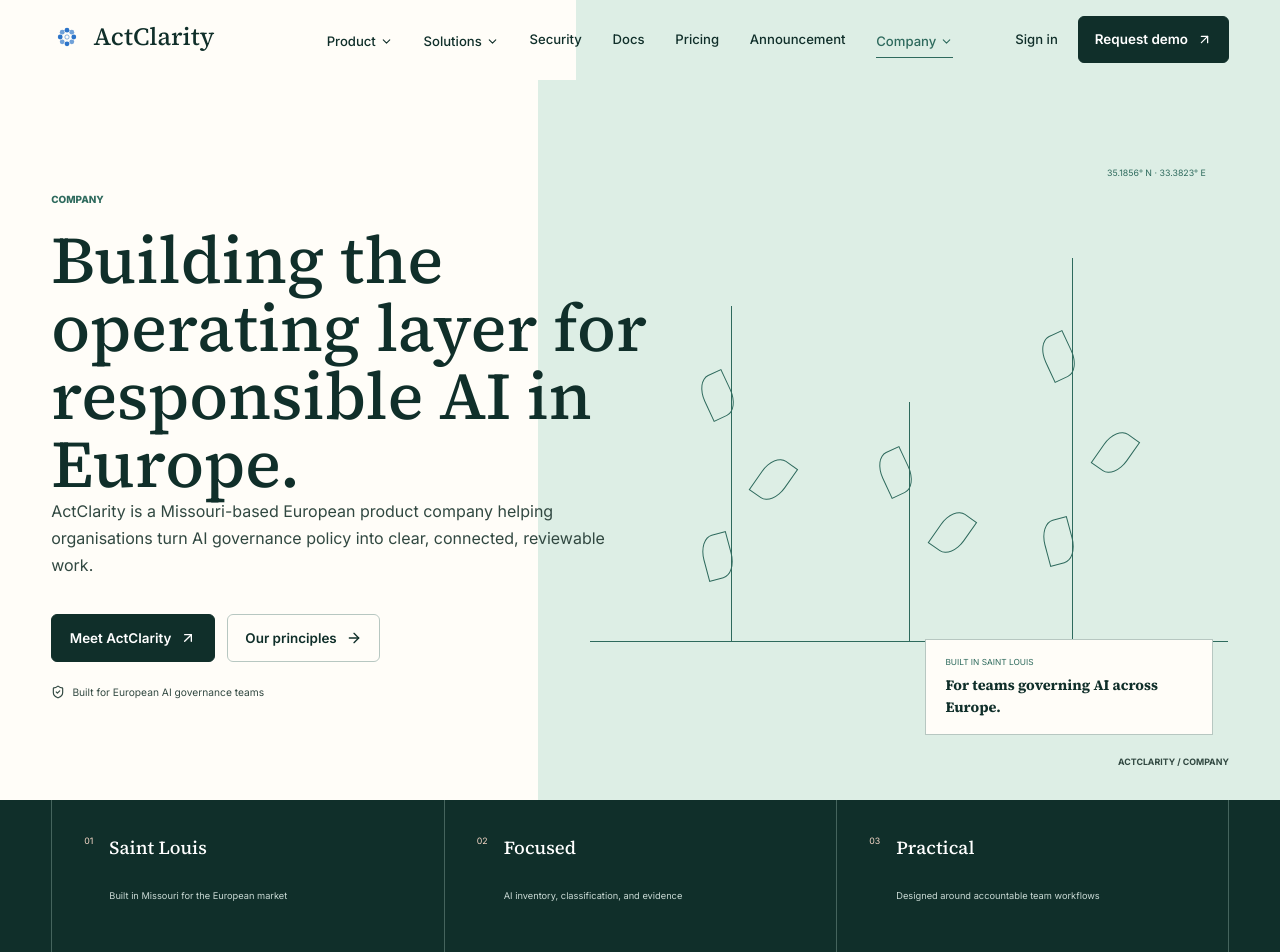
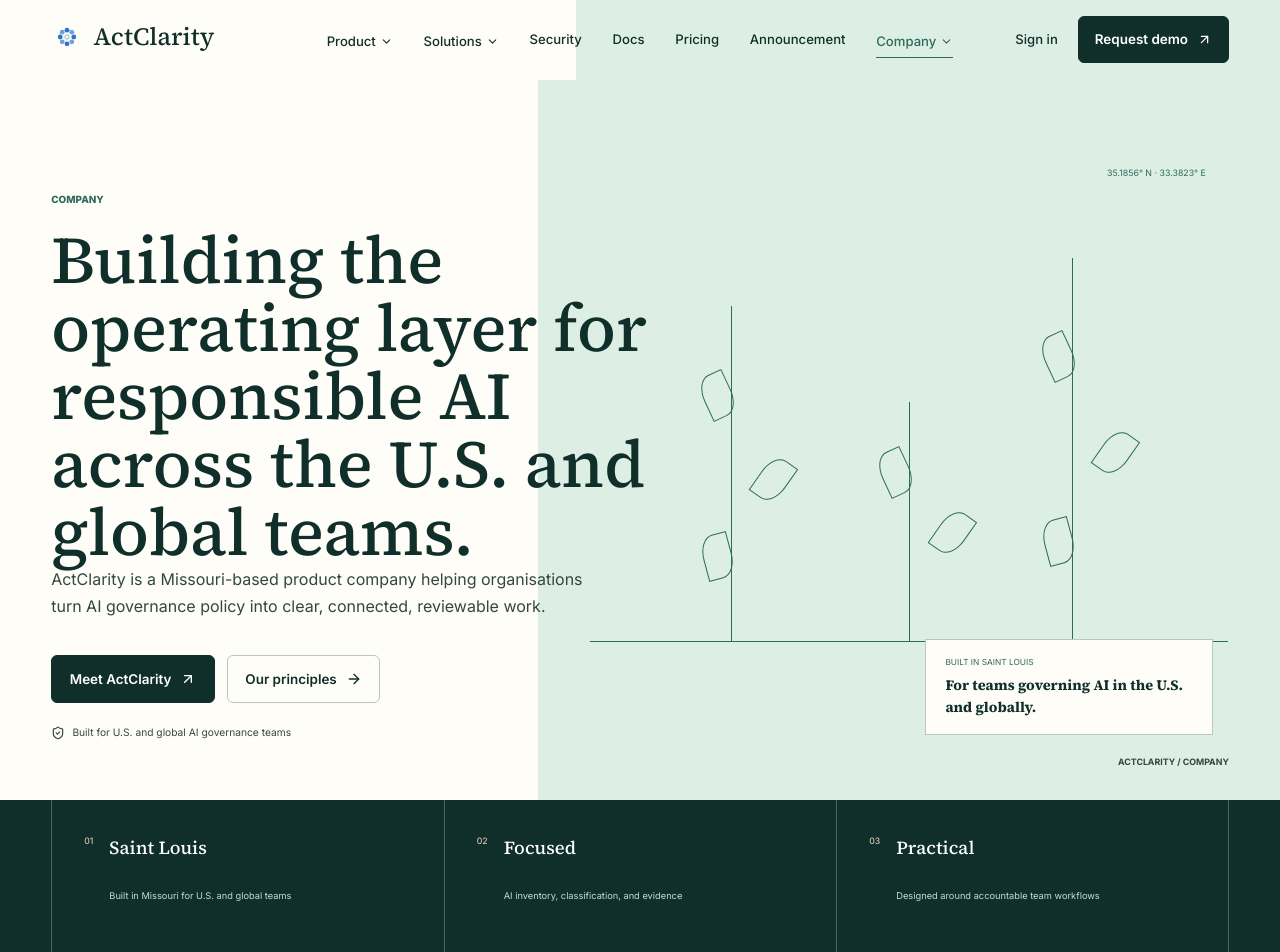
Before and after one commit to PrajaktaAdlytica/ActClarity-site, a Next.js app: page /company in a window 1280 px wide. Shown: the top 952 px of the page. Built offline with nearby package versions, Linux system fonts and the light colour scheme.

Commit message:
Update EU-focused positioning language to U.S./global phrasing

```diff
--- a/app/actclarity-home.tsx
+++ b/app/actclarity-home.tsx
@@ -1012,7 +1012,7 @@ export function ActClarityHome() {
               <ShieldCheck size={14} />
               Supports EU AI Act readiness
             </span>
-            <span>Built for European teams</span>
+            <span>Built for U.S. and global teams</span>
           </div>
         </div>
         <div className="hero-annotations" aria-hidden="true">
@@ -1441,7 +1441,7 @@ export function ActClarityHome() {
           </h2>
           <p>
             The product direction is shaped around recurring needs from
-            European legal, risk, product, and governance teams.
+            U.S., EU, and global legal, risk, product, and governance teams.
           </p>
         </div>
         <div className="continuity-rail" aria-hidden="true">
--- a/components/marketing-page.tsx
+++ b/components/marketing-page.tsx
@@ -200,7 +200,7 @@ function HeroVisual({ kind }: { kind: string }) {
         <div className="field-ground" />
         <div className="field-note">
           <span>Built in Saint Louis</span>
-          <strong>For teams governing AI across Europe.</strong>
+          <strong>For teams governing AI in the U.S. and globally.</strong>
         </div>
       </div>
     );
@@ -501,7 +501,7 @@ export function MarketingPage({ config }: { config: MarketingPageConfig }) {
           </div>
           <span className="page-hero-note">
             <ShieldCheck size={14} />
-            Built for European AI governance teams
+            Built for U.S. and global AI governance teams
           </span>
         </div>
         <HeroVisual kind={config.variant} />
--- a/lib/marketing-pages.ts
+++ b/lib/marketing-pages.ts
@@ -433,13 +433,13 @@ export const companyPage: MarketingPageConfig = {
   current: "company",
   variant: "company",
   eyebrow: "Company",
-  title: "Building the operating layer for responsible AI in Europe.",
+  title: "Building the operating layer for responsible AI across the U.S. and global teams.",
   intro:
-    "ActClarity is a Missouri-based European product company helping organisations turn AI governance policy into clear, connected, reviewable work.",
+    "ActClarity is a Missouri-based product company helping organisations turn AI governance policy into clear, connected, reviewable work.",
   primary: "Meet ActClarity",
   secondary: "Our principles",
   proof: [
-    { value: "Saint Louis", label: "Built in Missouri for the European market" },
+    { value: "Saint Louis", label: "Built in Missouri for U.S. and global teams" },
     { value: "Focused", label: "AI inventory, classification, and evidence" },
     { value: "Practical", label: "Designed around accountable team workflows" },
   ],
@@ -475,7 +475,7 @@ export const companyPage: MarketingPageConfig = {
       title: "Design around the organisations implementing the EU AI Act.",
       body:
         "Start with the legal, product, risk, security, and procurement realities of European companies.",
-      detail: "United States · European Union · regulated teams",
+      detail: "United States · Europe · global regulated teams",
       visual: "map",
     },
   ],
```
